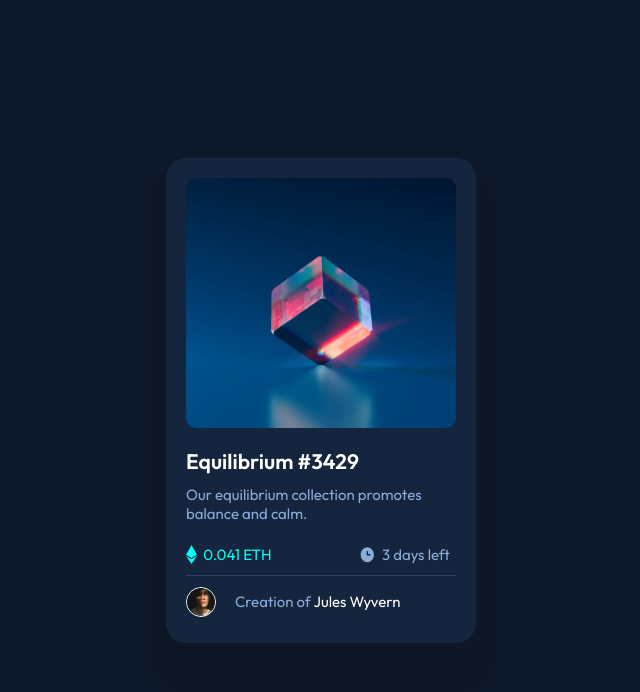
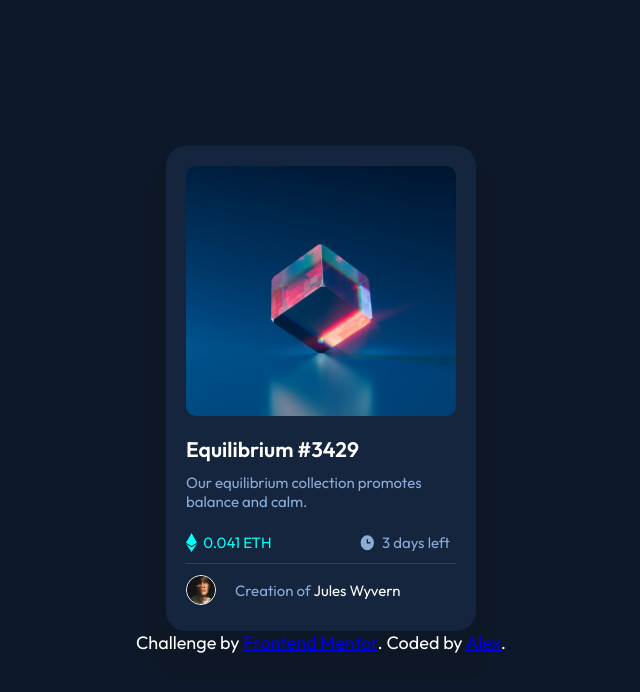
Before and after one commit to Alex6pc/frontendmentor-7, a plain HTML site: page index.html in a window 1280 px wide. Shown: the whole page, without its empty margins (319-959 px from the left). Drawn offline with Linux system fonts and the light colour scheme; a web font is replaced by a local one.

Commit message:
Update index.html

```diff
--- a/index.html
+++ b/index.html
@@ -36,9 +36,9 @@
     </div>
   </div>
 
-  <!-- <div class="attribution">
+   <div class="attribution">
     Challenge by <a href="https://www.frontendmentor.io?ref=challenge" target="_blank">Frontend Mentor</a>.
-    Coded by <a href="#">Your Name Here</a>.
-  </div> -->
+    Coded by <a href="#">Alex</a>.
+  </div>
 </body>
 </html>
```
